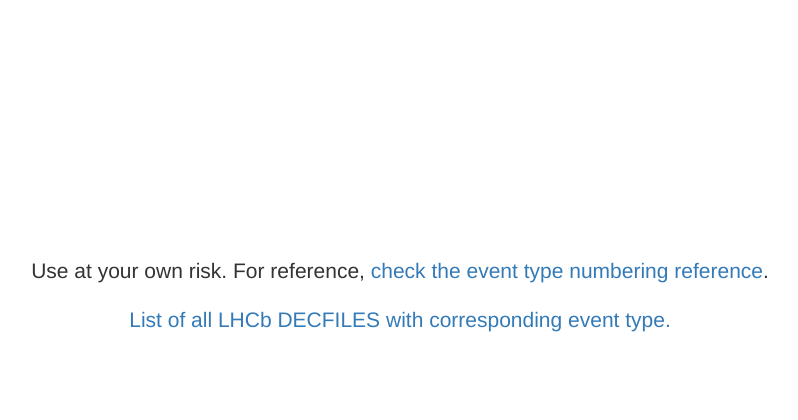
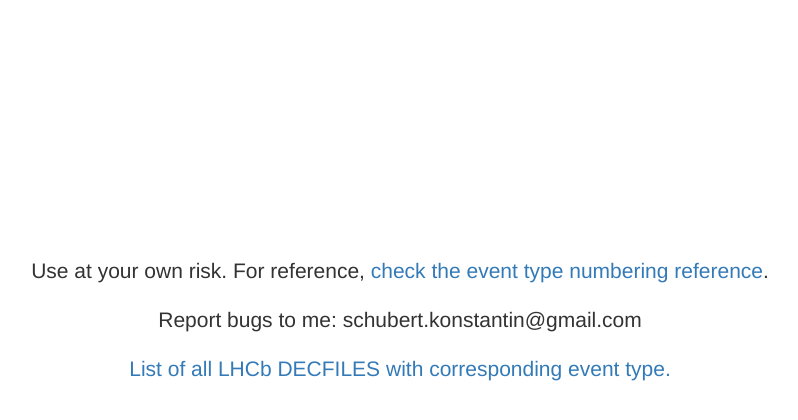
Before and after one commit to e5-tu-do/eventtype, a Django app: template eventtype/resolver/templates/resolver/resolve.html in a window 1280 px wide. Shown: the part 252-672 px from the top of the page, without its empty margins (240-1038 px from the left). Run offline with Django 3.2, Linux system fonts and the light colour scheme; the template is opened without the code that fills it, so the values that code supplies are empty; some libraries are stand-ins or nearby versions.

Commit message:
added my email for corrections

```diff
--- a/eventtype/resolver/templates/resolver/resolve.html
+++ b/eventtype/resolver/templates/resolver/resolve.html
@@ -38,6 +38,7 @@
             </tr>
         </table>
         <p class="lead"> Use at your own risk. For reference, <a href="https://cds.cern.ch/record/855452?ln=en">check the event type numbering reference</a>. </p>
+        <p class="lead"> Report bugs to me: schubert.konstantin@gmail.com </p>
 
         <p class="lead">  <a href="https://lhcb-release-area.web.cern.ch/LHCb-release-area/DOC/decfiles/releases/latest/table_evttype.php">List of all LHCb DECFILES with corresponding event type.</a> </p>
 
```
